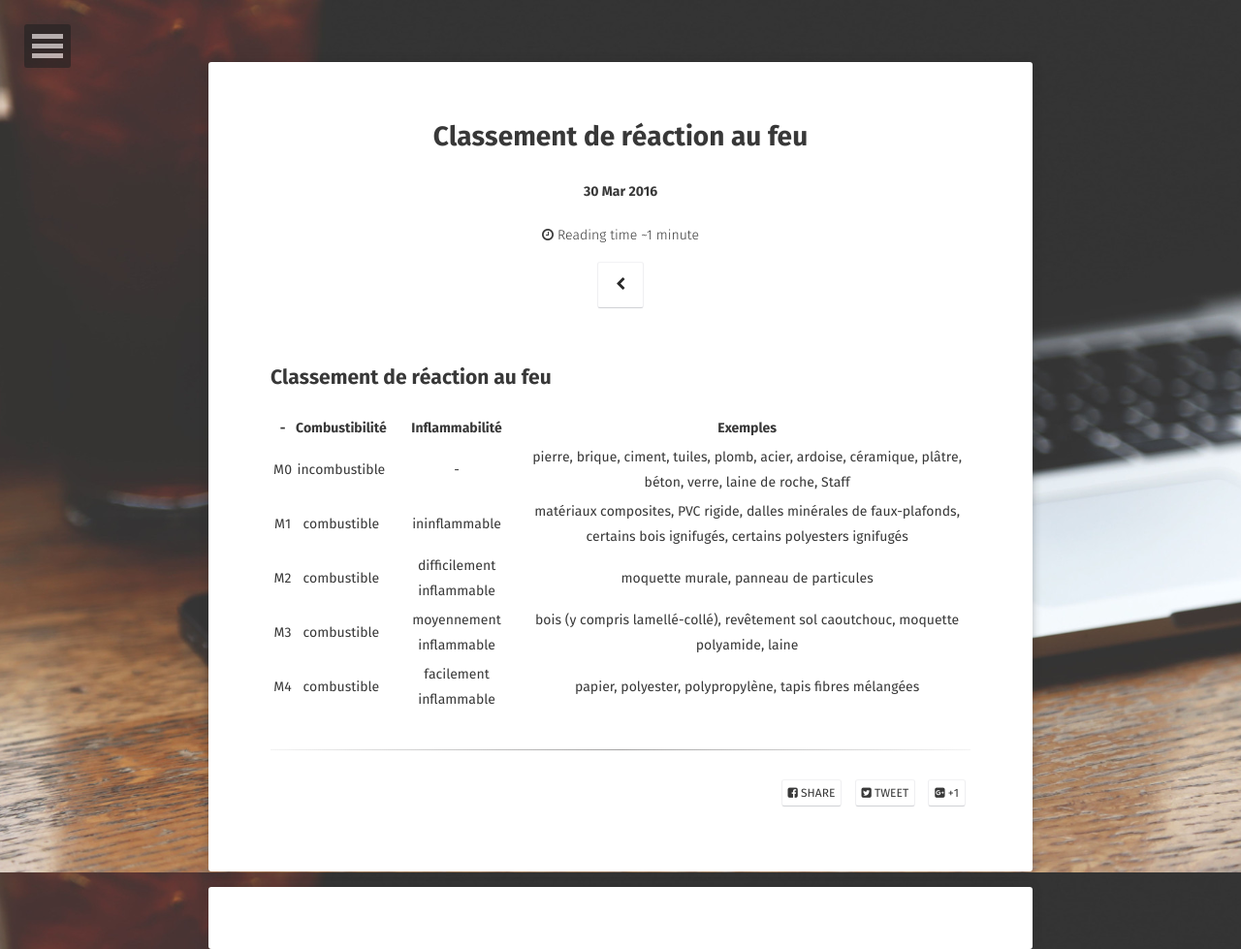
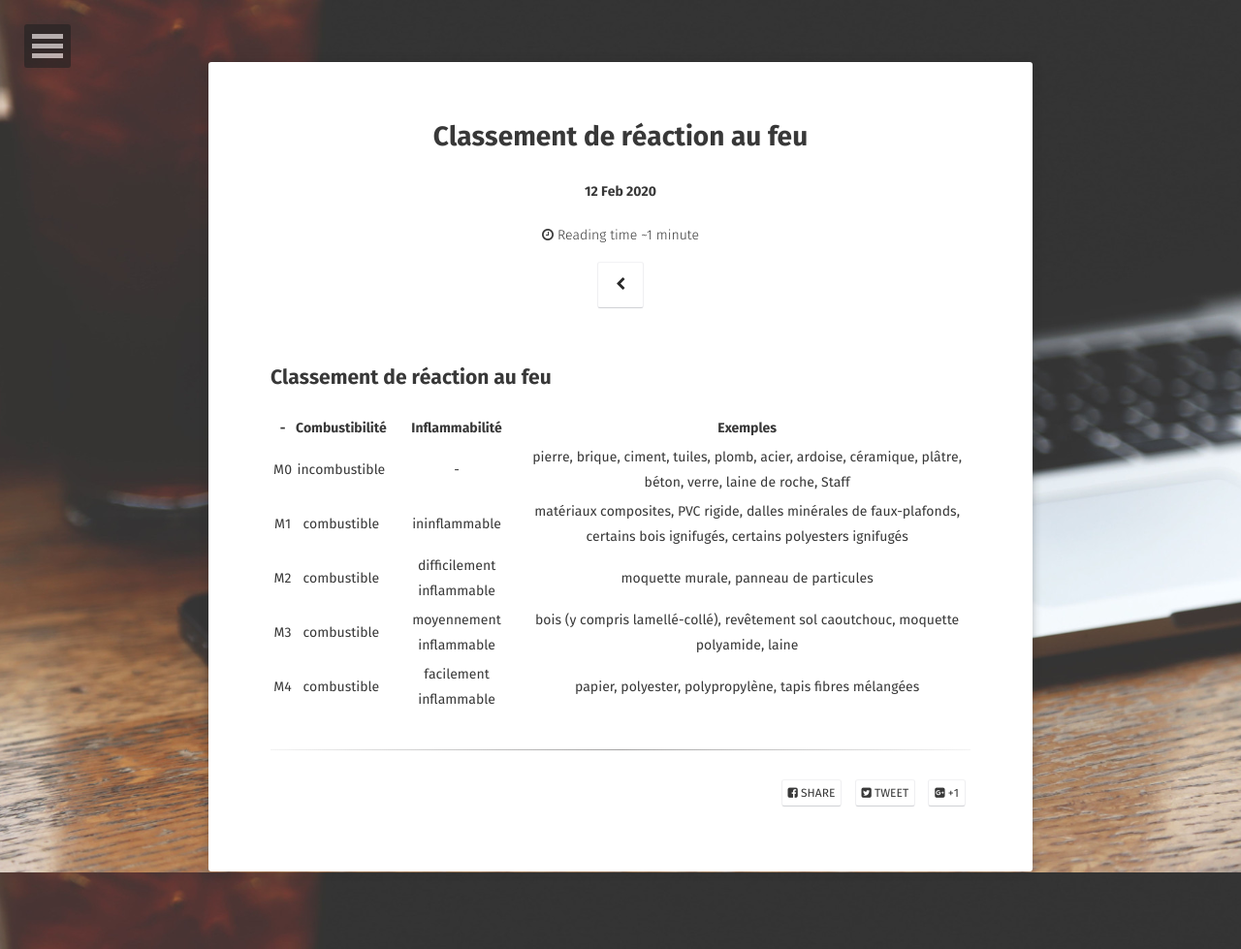
Before and after one commit to archer839/test, a Jekyll site: the page built from _posts/2020-02-12-Classement de réaction au feu.md, in a window 1280 px wide. Shown: the whole page at 97% size. Built offline with Jekyll 4.4.1, drawn with Linux system fonts in a browser that asks for light colours; some web fonts are replaced; our own code applies the rules of GitHub Pages for plain Markdown files; comment, search, counter and statistics services are not loaded; some of the changed lines change nothing that is shown.

Commit message:
Update 2020-02-12-Classement de réaction au feu.md

```diff
--- a/_posts/2020-02-12-Classement de réaction au feu.md
+++ b/_posts/2020-02-12-Classement de réaction au feu.md
@@ -1,12 +1,4 @@
----
-layout: post
-title:  "Classement de réaction au feu"
-date:   2016-03-30
-excerpt: "Classement de réaction au feu"
-tag:
 
-comments: true
----
 
 
 ## Classement de réaction au feu
```
